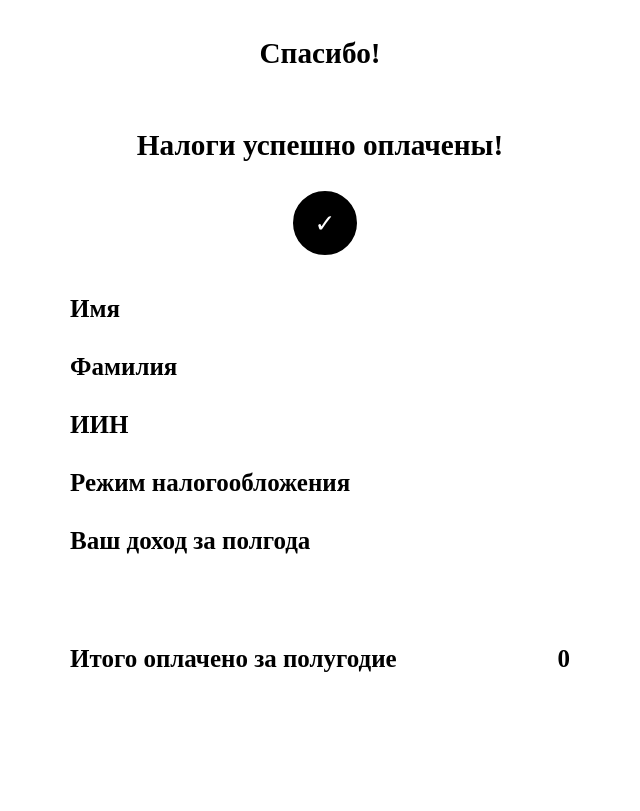
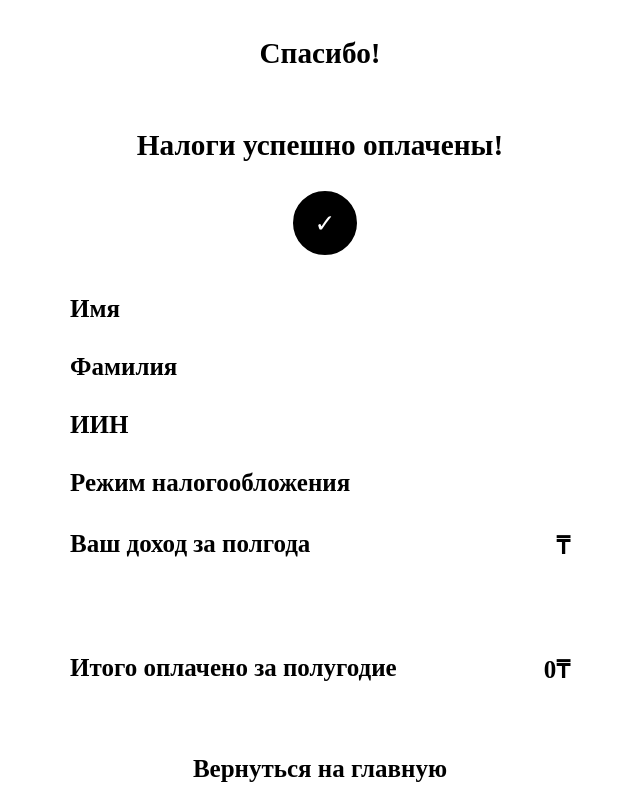
Before and after one commit to AleanM/vue.js_proj, a Vue app: page /finish in a window 1280 px wide. Shown: the whole page, without its empty margins (320-960 px from the left). Built offline with nearby package versions, Linux system fonts and the light colour scheme.

Commit message:
Update InfoComponents.vue

```diff
--- a/src/components/InfoComponents.vue
+++ b/src/components/InfoComponents.vue
@@ -1,5 +1,6 @@
 <template>
-    <div class="title">
+    <div class="page-container">
+        <div class="title">
         <h3>Спасибо!</h3>
         <h3>Налоги успешно оплачены!</h3>
         <div class="success"></div>
@@ -24,22 +25,27 @@
             </div>
             <div class="info-section">
                 <h4>Ваш доход за полгода</h4>
-                <h4>{{ formData.income }}</h4>
+                <h4>{{ formData.income }}₸</h4>
             </div>
             <div class="info-section">
                 <ul class="no-bullets">
                     <li class="nalogs-info" v-for="option in selectedOptions" :key="option.label">
                         <span class="tax-name">{{ option.label }}</span>
-                        <span class="tax-amount">{{ option.value }}</span>
+                        <span class="tax-amount">{{ option.value }}₸</span>
                     </li>
                 </ul>
             </div>
             <div class="info-section">
                     <h4 >Итого оплачено за полугодие</h4>
-                    <h4 >{{ totalSum }}</h4>
+                    <h4 >{{ totalSum }}₸</h4>
             </div>
         </div>
-
+       </div>
+       <div class="ref-to-main">
+      <router-link to="/" class="return-link">
+        Вернуться на главную
+      </router-link>
+     </div>
     </div>
 </template>
 
@@ -57,6 +63,21 @@ export default {
 }
 </script>
 <style>
+.page-container {
+  display: flex;
+  flex-direction: column;
+  align-items: center;
+  justify-content: space-between;
+  padding-bottom: 20px; /* Добавляем небольшой отступ снизу */
+}
+
+.ref-to-main {
+  margin-top: 40px;
+  text-align: center; /* Центрируем текст ссылки */
+  font-size: 25px;
+  font-weight: bolder;
+}
+
 .title {
   display: flex;
   flex-direction: column;
@@ -65,6 +86,11 @@ export default {
   margin-bottom: 20px;
 }
 
+
+.return-link {
+  color: black; /* Устанавливаем черный цвет текста ссылки */
+  text-decoration: none; /* Убираем подчеркивание */
+}
 
 .success {
     width: 60px;
@@ -135,4 +161,6 @@ export default {
 .tax-amount {
     text-align: right;
 }
+
+
 </style>
```
